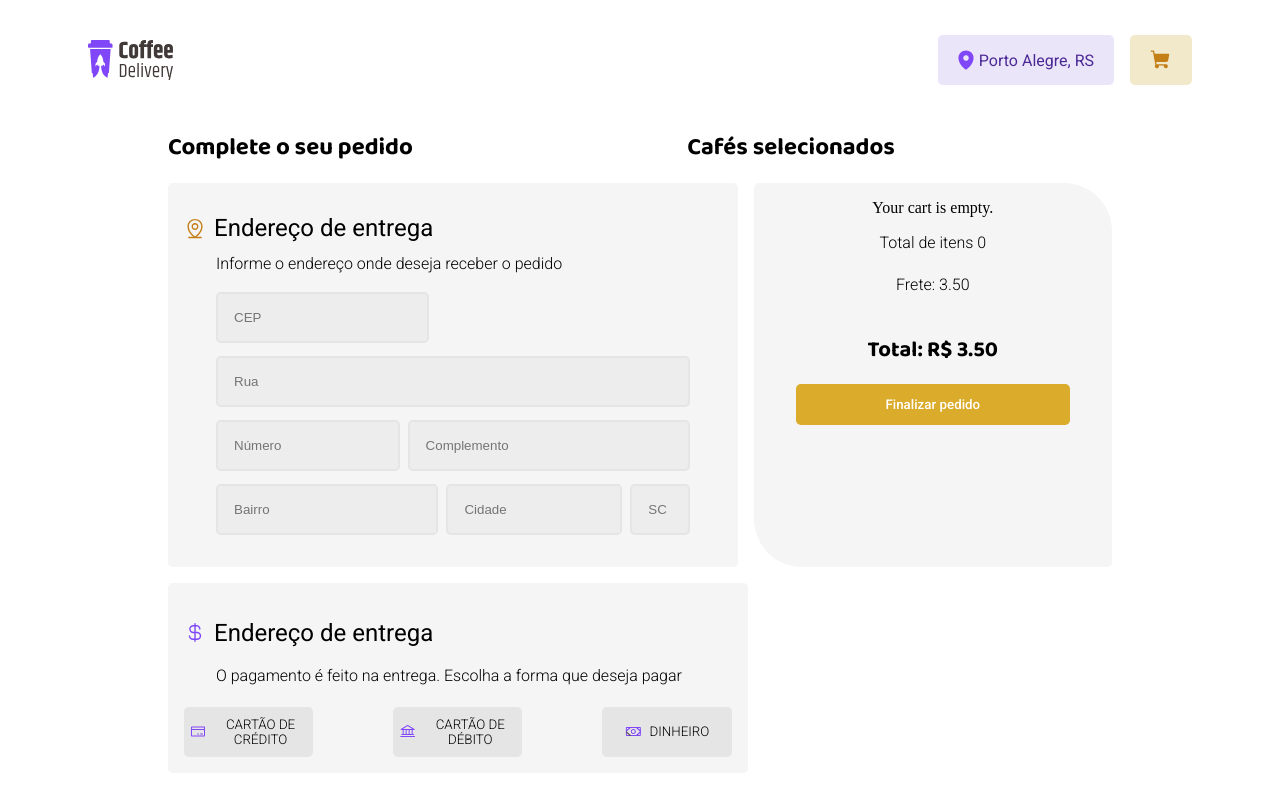
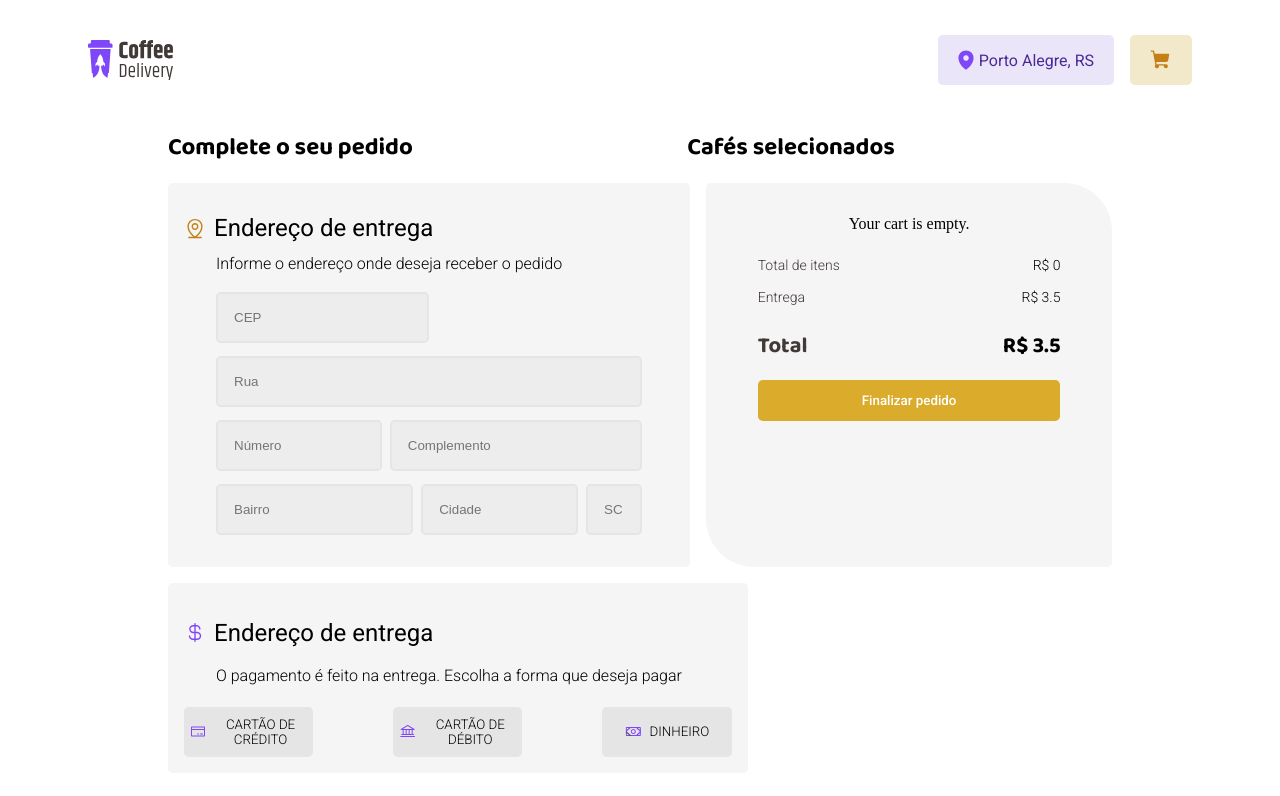
Before and after one commit to gustavobftorres/coffee-delivery, a React (Vite) app: page /checkout in a window 1280 px wide. Shown: the top 796 px of the page. Built offline with nearby package versions, Linux system fonts and the light colour scheme.

Commit message:
chore: Refactor Checkout page styles and structure

```diff
--- a/src/pages/Checkout/index.tsx
+++ b/src/pages/Checkout/index.tsx
@@ -168,7 +168,10 @@ export function Checkout() {
                           </button>
                         </div>
                         <div className="remove-button-container">
-                          <button className="remove" onClick={() => handleRemove(coffee.id)}>
+                          <button
+                            className="remove"
+                            onClick={() => handleRemove(coffee.id)}
+                          >
                             <img src={trash} alt="" />
                             <h4>REMOVER</h4>
                           </button>
@@ -176,7 +179,7 @@ export function Checkout() {
                       </div>
                     </div>
                     <div className="price-div">
-                      <p>R$ {coffee.price}0</p>
+                      <p>R$ {coffee.price}</p>
                     </div>
                   </div>
                   <hr />
@@ -186,9 +189,18 @@ export function Checkout() {
               <p>Your cart is empty.</p>
             )}
             <div className="final-info-div">
-              <h4>Total de itens {coffeItems.length}</h4>
-              <h4>Frete: {deliverPrice}0</h4>
-              <h1>Total: R$ {totalPrice}0</h1>
+              <div className="info">
+                <div className="info-titles">
+                  <h4>Total de itens</h4>
+                  <h4>Entrega</h4>
+                  <h1>Total</h1>
+                </div>
+                <div className="info-numbers">
+                  <h4>R$ {totalItemsPrice}</h4>
+                  <h4>R$ {deliverPrice}</h4>
+                  <h1>R$ {totalPrice}</h1>
+                </div>
+              </div>
               <button className="submit-button" type="submit">
                 Finalizar pedido
               </button>
--- a/src/pages/Checkout/styles.ts
+++ b/src/pages/Checkout/styles.ts
@@ -89,10 +89,11 @@ export const FormsContainer = styled.div`
 export const CartContainer = styled.div`
   background-color: #f5f5f5;
   display: flex;
-  width: 40%;
+  width: 27rem;
   border-radius: 0.3rem;
   flex-direction: column;
   align-items: center;
+  padding: 1rem;
 
   border-top-right-radius: 3rem;
   border-bottom-left-radius: 3rem;
@@ -100,9 +101,7 @@ export const CartContainer = styled.div`
   div {
     display: flex;
     flex-direction: row;
-    width: 85%;
-    align-items: center;
-    /* background-color: blue */
+    width: 90%;
   }
 
   hr {
@@ -187,12 +186,12 @@ export const CartContainer = styled.div`
     width: 20%;
     text-align: right;
     justify-content: flex-end;
-    /* background-color: green; */
+    margin-right: 1rem;
 
     p {
       font-size: 1rem;
       font-family: "Roboto", sans-serif;
-      font-weight: 400;
+      font-weight: 500;
       color: ${(props) => props.theme["base-subtitle"]};
     }
   }
@@ -217,10 +216,31 @@ export const CartContainer = styled.div`
   .final-info-div {
     display: flex;
     flex-direction: column;
-    justify-content: space-between;
     align-items: center;
     gap: 0.1rem;
     /* margin-top: 2rem; */
+
+    .info {
+    }
+
+    .info-titles {
+      display: flex;
+      flex-direction: column;
+      justify-content: flex-start;
+      text-align: start;
+      font-size: 1rem;
+      font-family: "Roboto", sans-serif;
+      font-weight: 400;
+      color: ${(props) => props.theme["base-subtitle"]};
+
+    }
+
+    .info-numbers {
+      display: flex;
+      flex-direction: column;
+      justify-content: flex-end;
+      text-align: end;
+    }
   }
 
   .submit-button {
@@ -243,7 +263,6 @@ export const CartContainer = styled.div`
   h1 {
     font-family: "Baloo 2", sans-serif;
     font-size: 22px;
-    text-align: center;
   }
 
   h2 {
@@ -253,10 +272,14 @@ export const CartContainer = styled.div`
   }
 
   h4 {
+    font-size: 14px;
     font-family: "Roboto", sans-serif;
     font-weight: 300;
-    margin-top: 0;
+    margin: 0.5rem;
+    margin-left: 0rem;
+    margin-right: 0rem;
   }
+
 
   img {
     width: 60px;
```
